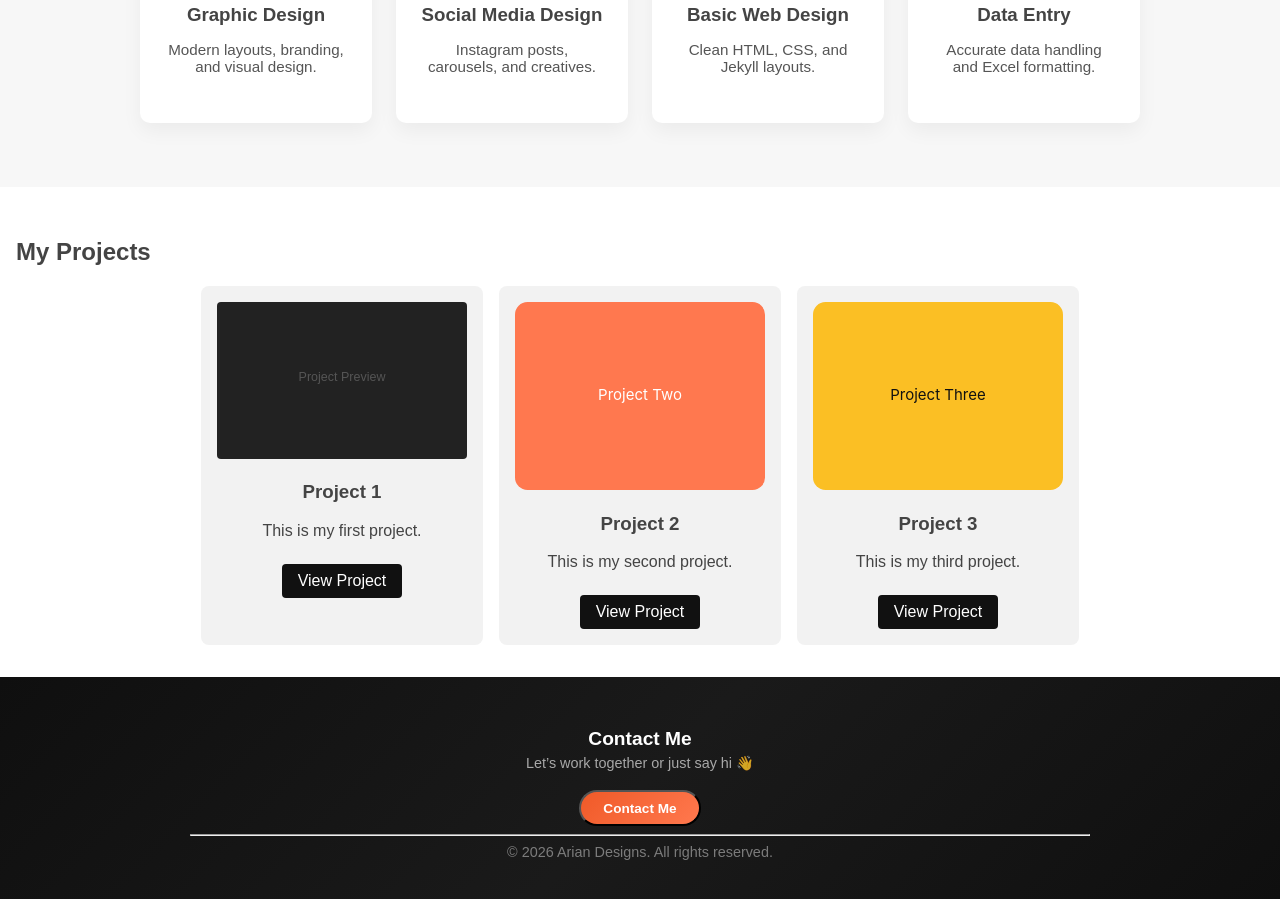
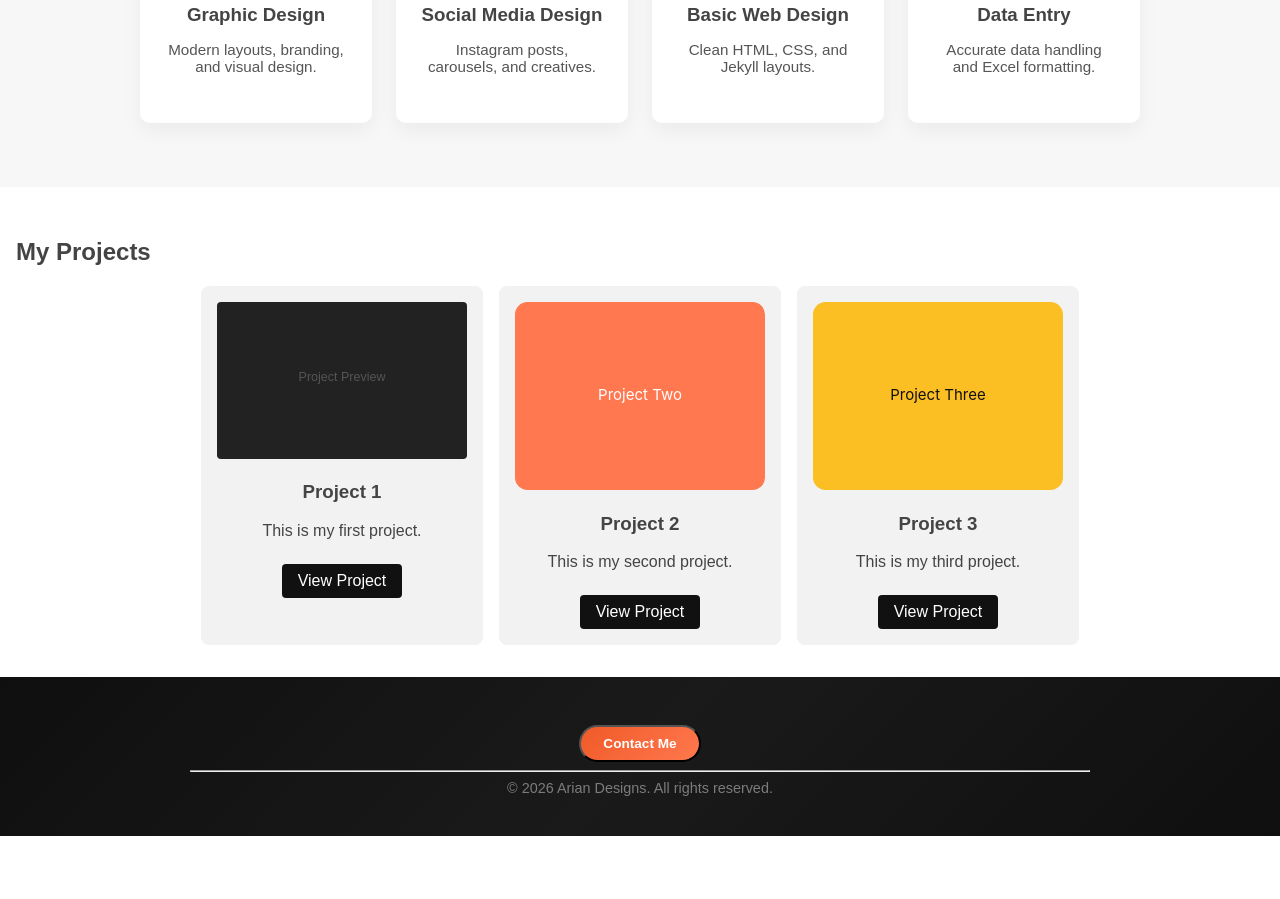
Before and after one commit to ariantechzone-stack/ariantechzone-stack.github.io, a Jekyll site: the page built from index.md, in a window 1280 px wide and 900 px high, scrolled down 932 px. Built offline with Jekyll 4.4.1, drawn with Linux system fonts in a browser that asks for light colours; after the commit the page ends 1768 px from its top, so only the background shows below that.

Commit message:
Update default.html

```diff
--- a/_layouts/default.html
+++ b/_layouts/default.html
@@ -55,9 +55,6 @@
 <footer id="contact" class="site-footer">
   <div class="footer-container">
 
-    <h2 class="footer-title">Contact Me</h2>
-    <p class="footer-subtitle">Let’s work together or just say hi 👋</p>
-
     <!-- Contact Button (visible first) -->
     <button class="contact-btn" id="contactToggle">
       Contact Me
```
